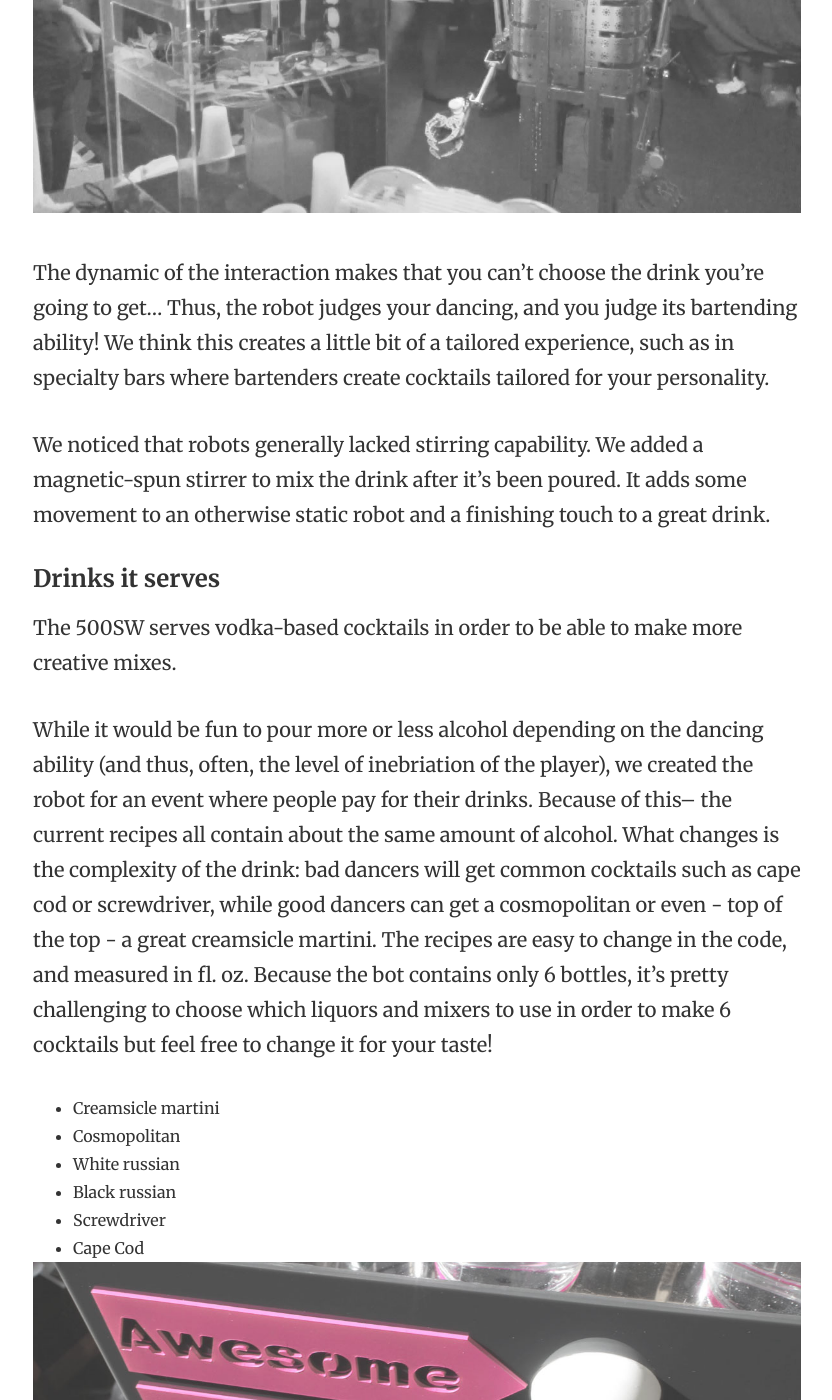
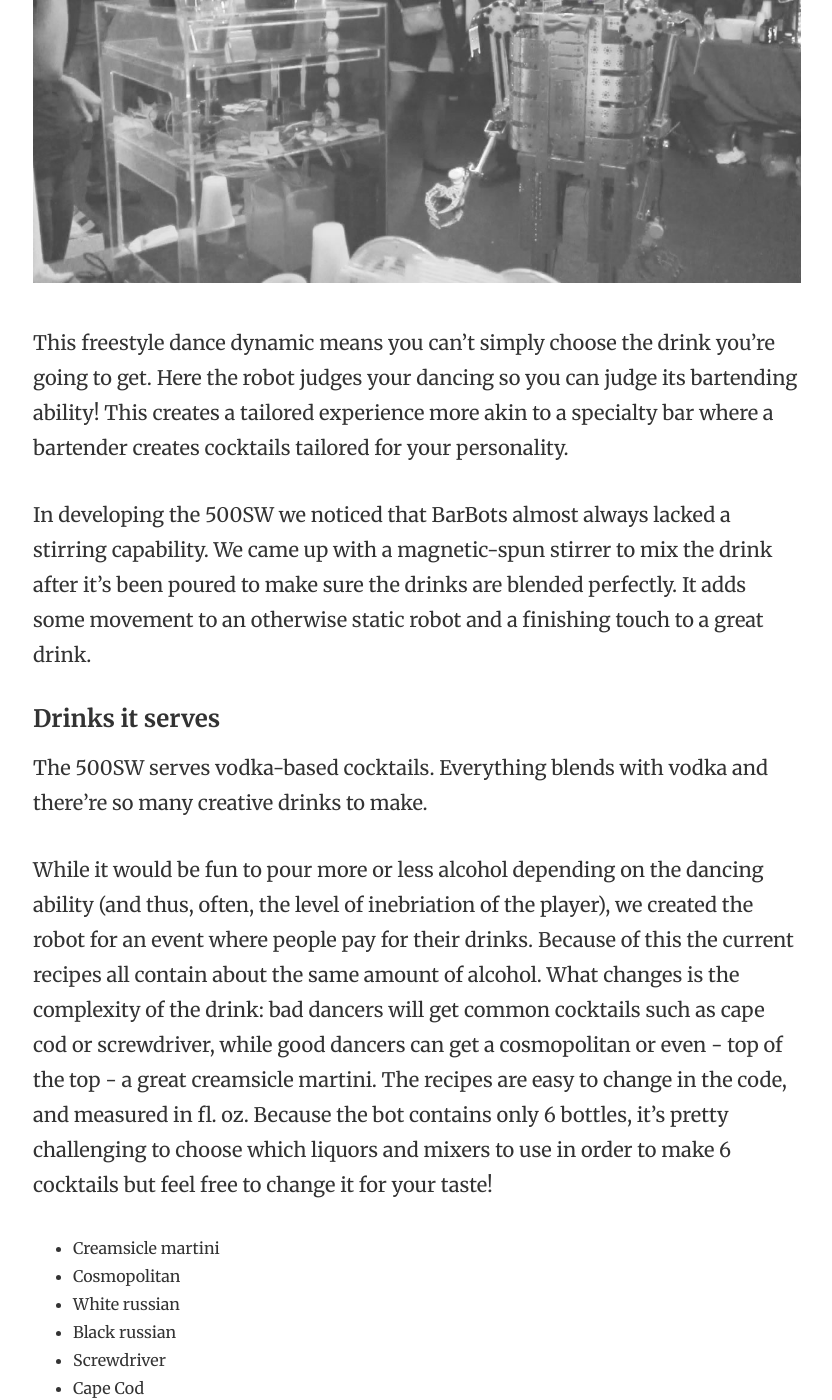
Before and after one commit to 500sw/500sw.github.io, a Jekyll site: the page built from _posts/2013-10-28-intro.md, in a window 1280 px wide and 1400 px high, scrolled down 1502 px. Shown: the whole window, without its empty margins (223-1055 px from the left). Built offline with Jekyll 4.4.1, drawn with Linux system fonts in a browser that asks for light colours; some of the changed text lies outside the part shown.

Commit message:
Fix typos & errors in post

```diff
--- a/_posts/2013-10-28-intro.md
+++ b/_posts/2013-10-28-intro.md
@@ -14,21 +14,21 @@ Because it's 5:00 *Somewhere*
 
 ### Conception
 
-While there are lots of cool robotic bartenders out there usually the only interaction a button press or a menu click to get your drink. We wanted to make something more unique, interactive, and way more fun!
+There may be some sweet robotic bartenders out there and they may break long-standing barriers of robot-alcohol-human interaction. Still– button-pressing or a menu-clicking for drinks at inebriated social events keep robots more as servants rather than the center of attention they *should* be. We wanted to make something more unique, interactive, and way more fun!
 
-With the 500SW you *dance* for your drink. The robot judges your dance performance and makes your drink depending accordingly! It creates a participatory experience with the person (or robot) dancing. It never fails to involve everyone around with cheering (and sometimes a little cringing).
+With the 500SW you *dance* for your drink. The robot judges your dance performance and makes your drink accordingly! It creates a participatory experience with the person (or robot) dancing. It never fails to involve everyone around with cheering (and sometimes a little cringing).
 
 ![Robot dancing]({{ site.url }}/images/robot_dance.jpg)
 
-The dynamic of the interaction makes that you can't choose the drink you're going to get... Thus, the robot judges your dancing, and you judge its bartending ability! We think this creates a little bit of a tailored experience, such as in specialty bars where bartenders create cocktails tailored for your personality.
+This freestyle dance dynamic means you can't simply choose the drink you're going to get. Here the robot judges your dancing so you can judge its bartending ability! This creates a tailored experience more akin to a specialty bar where a bartender creates cocktails tailored for your personality.
 
-We noticed that robots generally lacked stirring capability. We added a magnetic-spun stirrer to mix the drink after it's been poured. It adds some movement to an otherwise static robot and a finishing touch to a great drink.
+In developing the 500SW we noticed that BarBots almost always lacked a stirring capability. We came up with a magnetic-spun stirrer to mix the drink after it's been poured to make sure the drinks are blended perfectly. It adds some movement to an otherwise static robot and a finishing touch to a great drink.
 
 ### Drinks it serves
 
-The 500SW serves vodka-based cocktails in order to be able to make more creative mixes.
+The 500SW serves vodka-based cocktails. Everything blends with vodka and there're so many creative drinks to make.
 
-While it would be fun to pour more or less alcohol depending on the dancing ability (and thus, often, the level of inebriation of the player), we created the robot for an event where people pay for their drinks. Because of this– the current recipes all contain about the same amount of alcohol. What changes is the complexity of the drink: bad dancers will get common cocktails such as cape cod or screwdriver, while good dancers can get a cosmopolitan or even - top of the top - a great creamsicle martini. The recipes are easy to change in the code, and measured in fl. oz. Because the bot contains only 6 bottles, it's pretty challenging to choose which liquors and mixers to use in order to make 6 cocktails but feel free to change it for your taste!
+While it would be fun to pour more or less alcohol depending on the dancing ability (and thus, often, the level of inebriation of the player), we created the robot for an event where people pay for their drinks. Because of this the current recipes all contain about the same amount of alcohol. What changes is the complexity of the drink: bad dancers will get common cocktails such as cape cod or screwdriver, while good dancers can get a cosmopolitan or even - top of the top - a great creamsicle martini. The recipes are easy to change in the code, and measured in fl. oz. Because the bot contains only 6 bottles, it's pretty challenging to choose which liquors and mixers to use in order to make 6 cocktails but feel free to change it for your taste!
 
 - Creamsicle martini
 - Cosmopolitan
```
